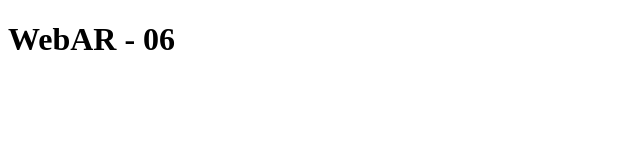
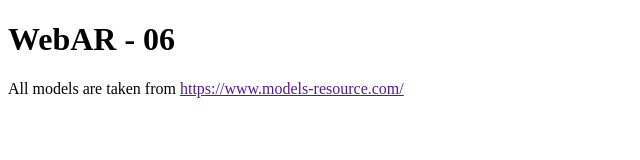
Before and after one commit to pwilkinsonvrar/pwilkinsonvrar.github.io, a plain HTML site: page 06/index.html in a window 1280 px wide. Shown: the whole page, without its empty margins (0-640 px from the left). Drawn offline with Linux system fonts and the light colour scheme; some packages are replaced by stand-ins of ours; a script that the page names is missing.

Commit message:
06 - added source for the models used

```diff
--- a/06/index.html
+++ b/06/index.html
@@ -7,6 +7,7 @@
 </head>
 <body>
     <h1>WebAR - 06</h1>
+    <p>All models are taken from <a href="">https://www.models-resource.com/</a></p>
     <model-viewer src="06_ori.glb" ar camera-controls></model-viewer>
     <model-viewer src="06_Maw-Ray.glb" ar camera-controls></model-viewer>
     <model-viewer src="06_spring.glb" ar camera-controls></model-viewer>
```
